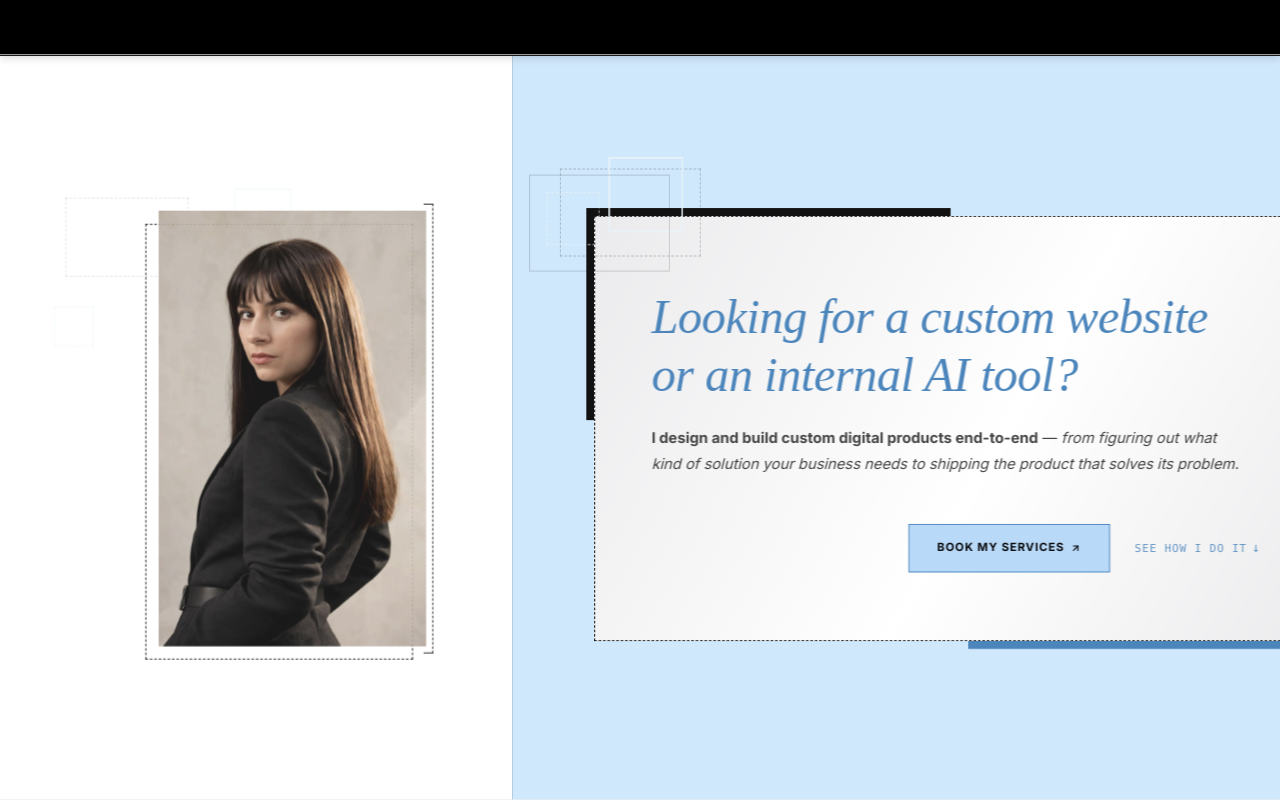
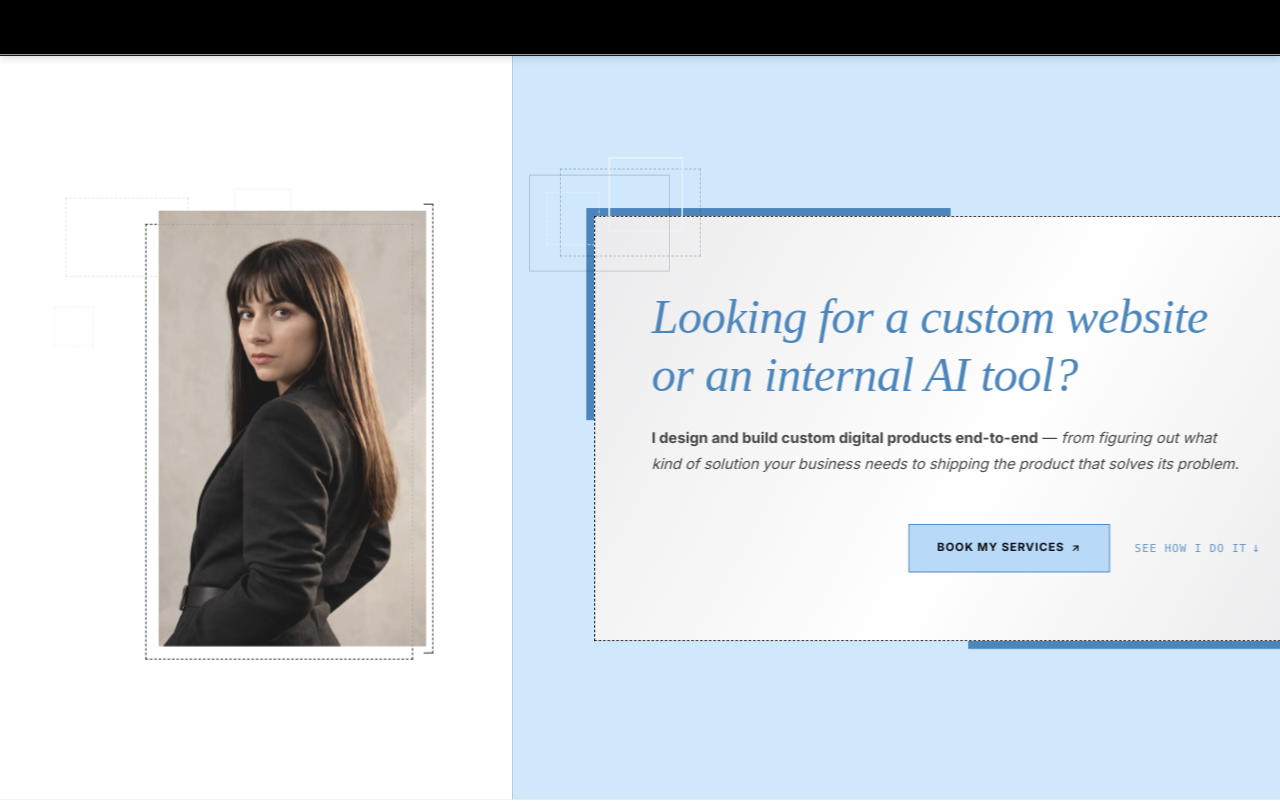
Before and after one commit to Irene2828/porfoliojuly, a Next.js app: page /v2 in a window 1280 px wide. Shown: the top 801 px of the page. Built offline with nearby package versions, Linux system fonts and the light colour scheme; no server answers; the database is empty; a web font is replaced by a local one.

Commit message:
Set top-left shadow to brand blue and make CTA 1 border ultra subtle 0.08 opacity

```diff
--- a/src/app/components/Hero.css
+++ b/src/app/components/Hero.css
@@ -202,7 +202,7 @@
   left: -10px;
   width: 50%;
   height: 50%;
-  background-color: #121212 !important; /* crisp black shadow offset */
+  background-color: #4b85bb !important; /* hero headline brand blue shadow offset */
   z-index: -1;
   transform: translateZ(-1px); /* forces the shadow layer behind the parent's beige background */
   pointer-events: none;
@@ -446,7 +446,7 @@
   padding: 0 1.8rem !important;
   background: #d0e8fc !important;
   color: #121212 !important;
-  border: 1px solid rgba(75, 133, 187, 0.175) !important;
+  border: 0.5px solid rgba(75, 133, 187, 0.08) !important;
   box-shadow: none !important;
   transform: none !important;
   align-self: auto;
```
